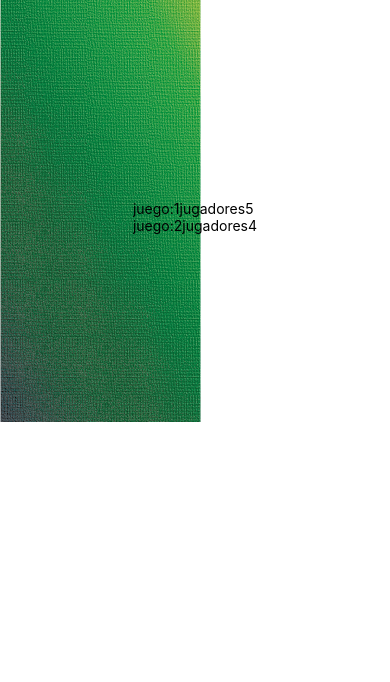
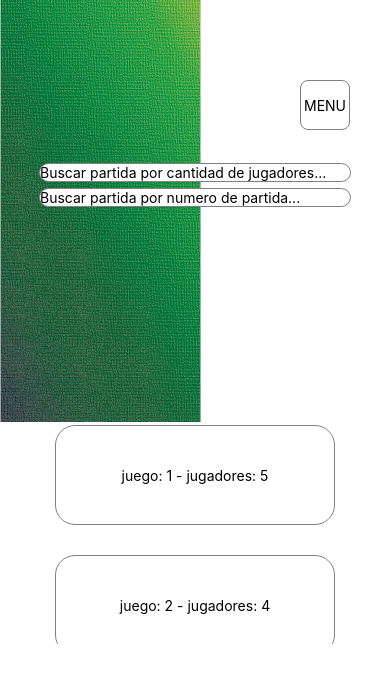
Before and after one commit to pablonobile99/App-Ecommerce-Nobile, a React Native app: screen / in a window 390 px wide. Shown: the top 682 px of the page. Built offline with nearby package versions, Linux system fonts and the light colour scheme.

Commit message:
estilos y busqueda

```diff
--- /dev/null
+++ b/src/components/BotonBase.jsx
@@ -0,0 +1,76 @@
+import { StyleSheet, Text, View } from 'react-native'
+import React, { Children } from 'react'
+
+const BotonBase = ({ children, tamaño }) => {
+
+    if (tamaño == "big") {
+        return (
+            <View style={styles.big}>
+                {children}
+            </View>
+        )
+    }
+    if (tamaño == "medium") {
+        return (
+            <View style={styles.medium}>
+                {children}
+            </View>
+        )
+    }
+    if (tamaño == "small") {
+        return (
+            <View>
+                {children}
+            </View>
+        )
+    }
+    if (tamaño == "cube") {
+        return (
+            <View style={styles.cube}>
+                {children}
+            </View>
+        )
+    }
+    return (
+        <Text> Algo fallo</Text>
+    )
+
+}
+
+export default BotonBase
+
+const styles = StyleSheet.create({
+    big:{
+        width: 280,
+        height: 100,
+        backgroundColor: "white",
+        borderColor: "grey",
+        borderWidth: 1,
+        borderRadius: 20,
+        marginVertical: 15,
+        alignItems: "center",
+        justifyContent: "center",
+    },
+    cube:{
+        width: "100%",
+        height: "100%",
+        backgroundColor: "white",
+        borderColor: "grey",
+        borderWidth: 1,
+        borderRadius: 8,
+        alignItems: "center",
+        justifyContent: "center",
+    },
+    medium:{
+        backgroundColor: "white",
+        borderColor: "gray",
+        borderWidth: 1,
+        borderRadius: 20,
+        width: 120,
+        height: 120,
+        margin: 15,
+        padding: 5,
+        alignItems: "center",
+        justifyContent: "center"
+    }
+})
--- a/src/components/BoxJugador.jsx
+++ b/src/components/BoxJugador.jsx
@@ -1,35 +1,22 @@
 import { FlatList, StyleSheet, Text, View } from 'react-native'
 import React, { useState } from 'react'
 import games from '../data/games.json'
+import BotonBase from './BotonBase'
 
 
 const BoxJugador = ({jugador, name, cash, total}) => {
 
 
   return (
-    <View style={styles.box}>
+    <BotonBase tamaño={"medium"}>
       <Text>Jugador: {jugador}</Text>
       <Text>Nombre: {name}</Text>
       <Text>Efectivo: {cash}</Text>
       <Text>Riqueza: {total}</Text>
-    </View>
+    </BotonBase>
   )
 }
 
 export default BoxJugador
 
-const styles = StyleSheet.create({
-  box:{
-    backgroundColor: "white",
-    borderColor: "black",
-    borderWidth: 2,
-    borderRadius: 5,
-    width: 120,
-    height: 120,
-    margin: 15,
-    padding: 5,
-    alignItems: "center",
-    justifyContent: "center"
-  }
-
-})
+const styles = StyleSheet.create({})
--- a/src/components/Header.jsx
+++ b/src/components/Header.jsx
@@ -37,18 +37,15 @@ const styles = StyleSheet.create({
     width: 50,
     height: 50,
     position: "absolute",
-    top: 80,
+    top: 0,
     left: 40,
     borderRadius: 5,
   },
   box2: {
-    borderColor: "black",
-    borderWidth: 5,
-    backgroundColor: "white",
     width: 50,
     height: 50,
     position: "absolute",
-    top: 80,
+    top: 0,
     right: 40,
     borderRadius: 5,
   },
--- a/src/components/Menu.jsx
+++ b/src/components/Menu.jsx
@@ -1,9 +1,10 @@
-import { Button, Modal, StyleSheet, Text, View } from 'react-native'
+import { Button, Modal, StyleSheet, Text, TouchableOpacity, View } from 'react-native'
 import React, { useState } from 'react'
 import { colors } from '../global/colors'
+import BotonBase from './BotonBase'
 
 
-const Menu = ({ title , funcionFondo}) => {
+const Menu = ({ title, funcionFondo }) => {
 
   const [menuVisible, setMenulVisible] = useState(false)
 
@@ -17,14 +18,21 @@ const Menu = ({ title , funcionFondo}) => {
 
   return (
     <>
-      <Button title={title} style={styles.container} onPress={activarMenu}></Button>
+      <TouchableOpacity onPress={(activarMenu)} style={styles.container}>
+        <BotonBase tamaño={"cube"}>
+          <Text>
+            MENU
+          </Text>
+        </BotonBase>
+
+      </TouchableOpacity>
 
       <Modal visible={menuVisible} animationType='slide' transparent={true}>
         <View style={styles.modalMenu}>
           <Text>
             Configuracion:
           </Text>
-          <Button title={"FONDO"}  onPress={funcionFondo}></Button>
+          <Button title={"FONDO"} onPress={funcionFondo}></Button>
           <Button title={"cerrar"} onPress={desactivarMenu}></Button>
         </View>
       </Modal>
--- a/src/screens/Game.jsx
+++ b/src/screens/Game.jsx
@@ -3,7 +3,7 @@ import React, { useState } from 'react'
 import BoxJugador from '../components/BoxJugador'
 import games from '../data/games.json'
 
-const Game = ({partida, backToLoad}) => {
+const Game = ({ partida, backToLoad }) => {
 
   /* const [game, setGame] = useState({})
   const selected = games.filter(item => item.id == partida)
@@ -15,39 +15,40 @@ const Game = ({partida, backToLoad}) => {
   const filterData = () => {
     partida.forEach(e => {
       setData(e.data)
-     });
+    });
   }
-  ! datos ? filterData() : {}
+  !datos ? filterData() : {}
 
 
 
   return (
-    <View style={styles.conteiner}>
+    <>
       <Button title='back' onPress={backToLoad}></Button>
-      <FlatList
+      <View style={styles.conteiner}>
+        <FlatList
           style={styles.jugadorConteiner}
           keyExtractor={(producto) => producto.jugador}
           data={datos}
+          numColumns={"2"}
           renderItem={({ item }) => (
-              <BoxJugador jugador={item.jugador} name={item.name} cash={item.cash} total={item.total}/>
+            <BoxJugador jugador={item.jugador} name={item.name} cash={item.cash} total={item.total} />
           )}
         />
-    </View>
+      </View>
+    </>
   )
 }
 
 export default Game
 
 const styles = StyleSheet.create({
-  conteiner:{
+  conteiner: {
     flex: 1,
     alignItems: "center",
     justifyContent: "center",
     marginTop: 100,
     width: "100%",
   },
-  jugadorConteiner:{
-    flex: 1,
-    flexDirection: "row",
+  jugadorConteiner: {
   }
 })
--- a/src/screens/Home.jsx
+++ b/src/screens/Home.jsx
@@ -7,8 +7,9 @@ const Home = ({funcionFondo}) => {
 
   return (
     <View style={styles.conteiner}>
-      {/* <Header back={false} funcionFondo={funcionFondo}></Header>
-      <Text>Home</Text> */}
+      <Header back={false} funcionFondo={funcionFondo}></Header>
+
+      {/* <Text>Home</Text> */}
 
       <Loadgame></Loadgame>
 
@@ -20,6 +21,8 @@ export default Home
 
 const styles = StyleSheet.create({
   conteiner:{
+    paddingTop: 80,
+    marginTop: 80,
     flex: 1,
     alignItems: "center",
     justifyContent: "center",
--- a/src/screens/Loadgame.jsx
+++ b/src/screens/Loadgame.jsx
@@ -1,7 +1,8 @@
-import { FlatList, StyleSheet, Text, TouchableOpacity, View } from 'react-native'
-import React, { useState } from 'react'
+import { FlatList, StyleSheet, Text, TextInput, TouchableOpacity, View } from 'react-native'
+import React, { useEffect, useState } from 'react'
 import games from '../data/games.json'
 import Game from './Game'
+import BotonBase from '../components/BotonBase'
 
 
 
@@ -22,25 +23,67 @@ const Loadgame = () => {
     setStatusSelected (false)
   }
 
+  const [busquedaJugadores, setBusquedaJugadores] = useState("")
+  const [busquedaPartidas, setBusquedaPartidas] = useState("")
+  const [gamesFiltrados, setGamesFiltrados] = useState(games)
+
+  useEffect(() => {
+    if(busquedaJugadores){
+          const filtradosJugadores = games.filter(item => item.jugadores == busquedaJugadores)
+          setGamesFiltrados(filtradosJugadores)
+          setBusquedaPartidas("")
+    }
+    if(busquedaPartidas){
+          const filtradosPartidas = games.filter(item => item.id == busquedaPartidas)
+          setGamesFiltrados(filtradosPartidas)
+          setBusquedaJugadores("")
+    }
+    if(!busquedaJugadores&&!busquedaPartidas){
+      setGamesFiltrados(games)
+    }
+  },[busquedaJugadores,busquedaPartidas])
+
+
+
   return (
     <>
       { !statusSelected? (
+        <>
+
+          <TextInput
+            style={styles.serch}
+            placeholder='Buscar partida por cantidad de jugadores...'
+            value={busquedaJugadores}
+            onChangeText={setBusquedaJugadores}
+          />
+          <TextInput
+            style={styles.serch}
+            placeholder='Buscar partida por numero de partida...'
+            value={busquedaPartidas}
+            onChangeText={setBusquedaPartidas}
+          />
+
+
           <FlatList
             style={styles.list}
             keyExtractor={(games) => games.id.toString()}
-          data={games}
+            data={gamesFiltrados}
             renderItem={({ item }) => (
-            <TouchableOpacity onPress={() => load(item.id)}>
+              <TouchableOpacity style={styles.gamesItem} onPress={() => load(item.id)}>
+                <BotonBase tamaño={"big"}>
                   <Text>
                     juego:
-                {item.id}
-                jugadores
-                {item.jugadores}
+                    {" " + item.id + " - "}
+                    jugadores:
+                    {" " + item.jugadores}
                   </Text>
+                </BotonBase>
 
               </TouchableOpacity>
             )}
           />
+
+        </>
       ) : (
         <Game partida={gameSelected} backToLoad={backToLoad}/>
       ) }
@@ -59,5 +102,16 @@ const styles = StyleSheet.create({
   list: {
     marginVertical: 200,
     flex: 1,
+  },
+  gamesItem:{
+
+  },
+  serch:{
+    backgroundColor: "white",
+    borderColor: "grey",
+    borderWidth: 1,
+    borderRadius: 20,
+    margin: 3,
+    width: "80%",
   }
 })
```
Lines whose indentation alone changed are shown as unchanged.
